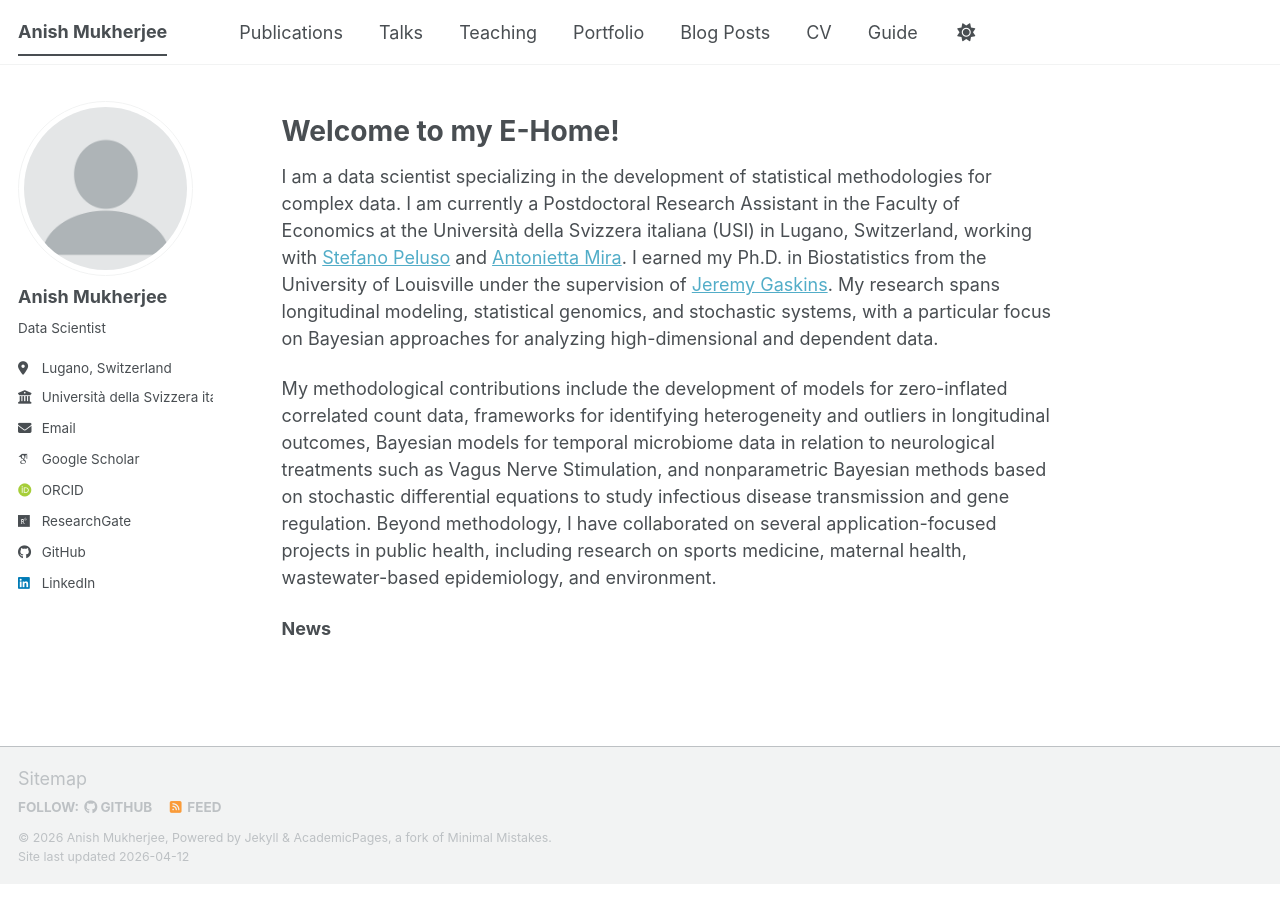
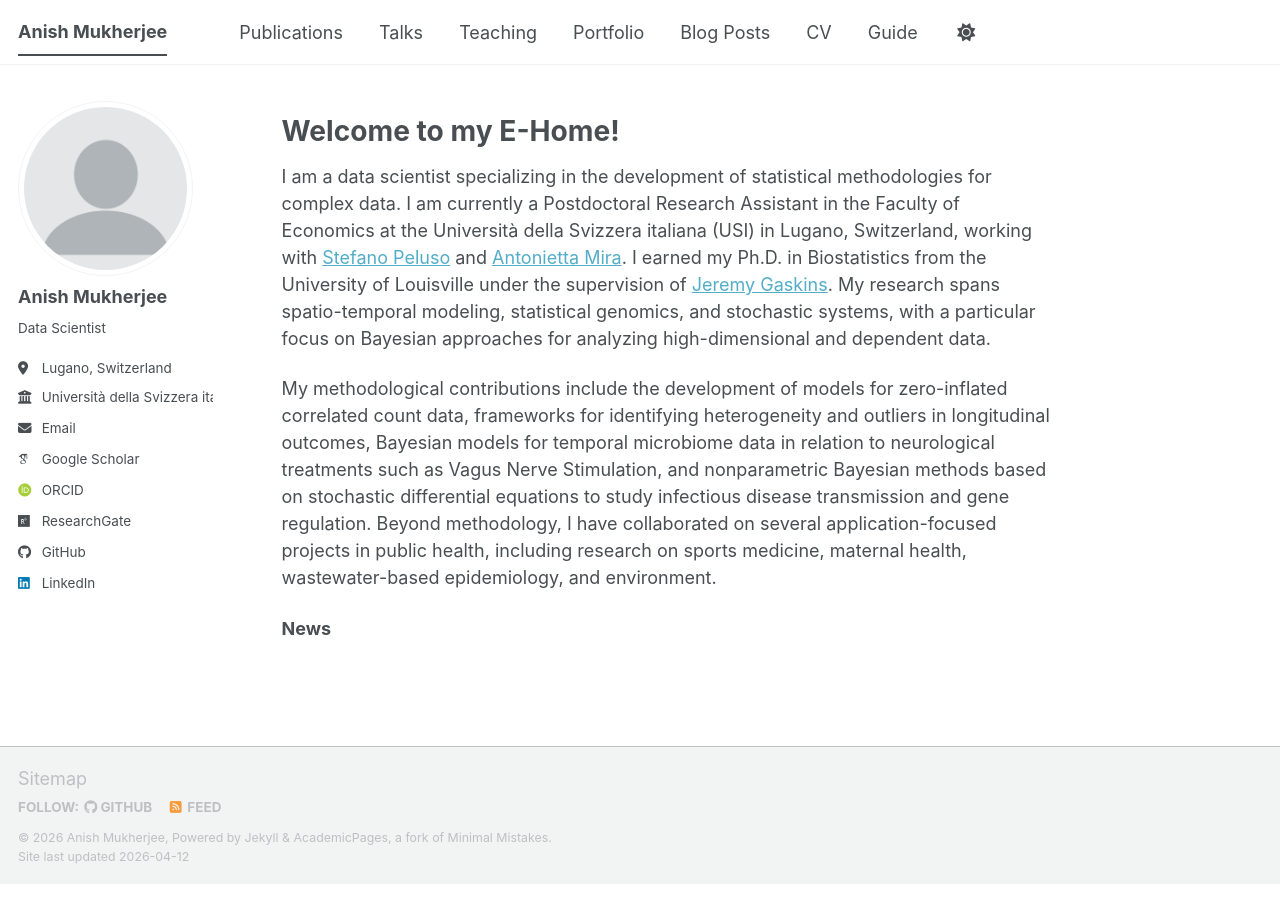
Before and after one commit to anishspace/anishspace.github.io, a Jekyll site: the page built from _pages/about.md, in a window 1280 px wide. Built offline with Jekyll 4.4.1, drawn with Linux system fonts in a browser that asks for light colours; some web fonts are replaced; a script bundle is joined from its source files by our own code; library files that are not in the unit come from our copies.

Commit message:
Update about.md

```diff
--- a/_pages/about.md
+++ b/_pages/about.md
@@ -10,7 +10,7 @@ redirect_from:
 Welcome to my E-Home!
 ===
 
-I am a data scientist specializing in the development of statistical methodologies for complex data. I am currently a Postdoctoral Research Assistant in the Faculty of Economics at the Università della Svizzera italiana (USI) in Lugano, Switzerland, working with [Stefano Peluso](https://publires.unicatt.it/en/persons/stefano-peluso/) and [Antonietta Mira](http://usi.to/exz). I earned my Ph.D. in Biostatistics from the University of Louisville under the supervision of  [Jeremy Gaskins](https://profiles.louisville.edu/jeremy.gaskins). My research spans longitudinal modeling, statistical genomics, and stochastic systems, with a particular focus on Bayesian approaches for analyzing high-dimensional and dependent data.
+I am a data scientist specializing in the development of statistical methodologies for complex data. I am currently a Postdoctoral Research Assistant in the Faculty of Economics at the Università della Svizzera italiana (USI) in Lugano, Switzerland, working with [Stefano Peluso](https://publires.unicatt.it/en/persons/stefano-peluso/) and [Antonietta Mira](http://usi.to/exz). I earned my Ph.D. in Biostatistics from the University of Louisville under the supervision of  [Jeremy Gaskins](https://profiles.louisville.edu/jeremy.gaskins). My research spans spatio-temporal modeling, statistical genomics, and stochastic systems, with a particular focus on Bayesian approaches for analyzing high-dimensional and dependent data.
 
 My methodological contributions include the development of models for zero-inflated correlated count data, frameworks for identifying heterogeneity and outliers in longitudinal outcomes, Bayesian models for temporal microbiome data in relation to neurological treatments such as Vagus Nerve Stimulation, and nonparametric Bayesian methods based on stochastic differential equations to study infectious disease transmission and gene regulation.  Beyond methodology, I have collaborated on several application-focused projects in public health, including research on sports medicine, maternal health, wastewater-based epidemiology, and environment.
 
```
